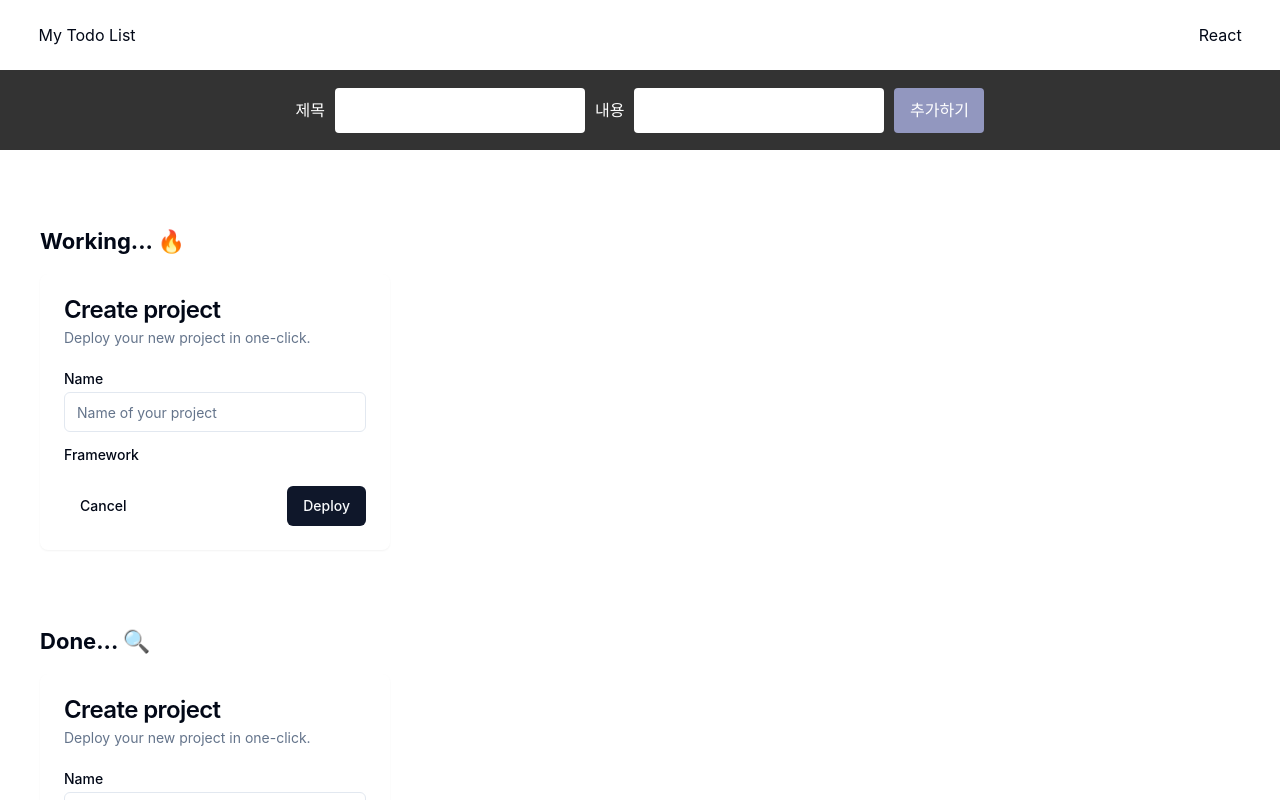
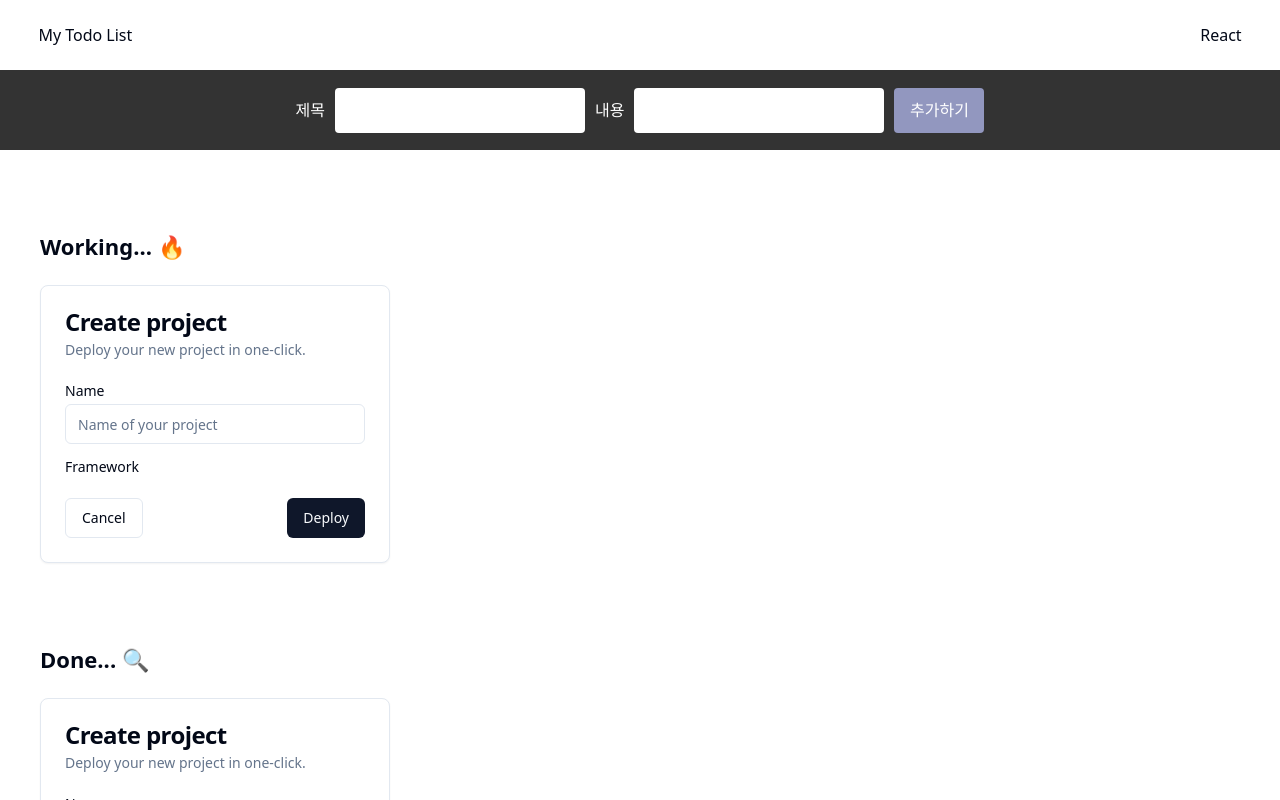
Before and after one commit to 1eeyerin/react-todo, a React (Vite) app: page / in a window 1280 px wide. Shown: the top 800 px of the page. Built offline with nearby package versions, Linux system fonts and the light colour scheme.

Commit message:
fix: reset css로 인한 shadcn ui border 미노출 오류

```diff
--- a/src/base.css
+++ /dev/null
@@ -1,143 +0,0 @@
-html,
-body,
-div,
-span,
-applet,
-object,
-iframe,
-h1,
-h2,
-h3,
-h4,
-h5,
-h6,
-p,
-blockquote,
-pre,
-a,
-abbr,
-acronym,
-address,
-big,
-cite,
-code,
-del,
-dfn,
-em,
-img,
-ins,
-kbd,
-q,
-s,
-samp,
-small,
-strike,
-strong,
-sub,
-sup,
-tt,
-var,
-b,
-u,
-i,
-center,
-dl,
-dt,
-dd,
-ol,
-ul,
-li,
-fieldset,
-form,
-label,
-legend,
-table,
-caption,
-tbody,
-tfoot,
-thead,
-tr,
-th,
-td,
-article,
-aside,
-canvas,
-details,
-embed,
-figure,
-figcaption,
-footer,
-header,
-hgroup,
-menu,
-nav,
-output,
-ruby,
-section,
-summary,
-time,
-mark,
-audio,
-video {
-  margin: 0;
-  padding: 0;
-  border: 0;
-  font-size: 100%;
-  vertical-align: baseline;
-}
-/* HTML5 display-role reset for older browsers */
-article,
-aside,
-details,
-figcaption,
-figure,
-footer,
-header,
-hgroup,
-menu,
-nav,
-section {
-  display: block;
-}
-body {
-  line-height: 1;
-}
-ol,
-ul {
-  list-style: none;
-}
-blockquote,
-q {
-  quotes: none;
-}
-table {
-  border-collapse: collapse;
-  border-spacing: 0;
-}
-
-/* ----------------------------------------------------- */
-
-* {
-  box-sizing: border-box;
-  font-family: -apple-system, BlinkMacSystemFont, system-ui, Roboto,
-    "Helvetica Neue", "Segoe UI", "Apple SD Gothic Neo", "Noto Sans KR",
-    "Malgun Gothic", "Apple Color Emoji", "Segoe UI Emoji", "Segoe UI Symbol",
-    sans-serif;
-}
-
-button {
-  background: none;
-  border: none;
-  cursor: pointer;
-  padding: 0;
-}
-
-a {
-  color: #666666;
-  text-decoration: none;
-  cursor: pointer;
-}
-
-img {
-  max-width: 100%;
-}
--- a/src/main.jsx
+++ b/src/main.jsx
@@ -1,7 +1,6 @@
 import React from "react";
 import ReactDOM from "react-dom/client";
 import App from "./App.jsx";
-import "./base.css";
 
 ReactDOM.createRoot(document.getElementById("root")).render(
   <React.StrictMode>
```
